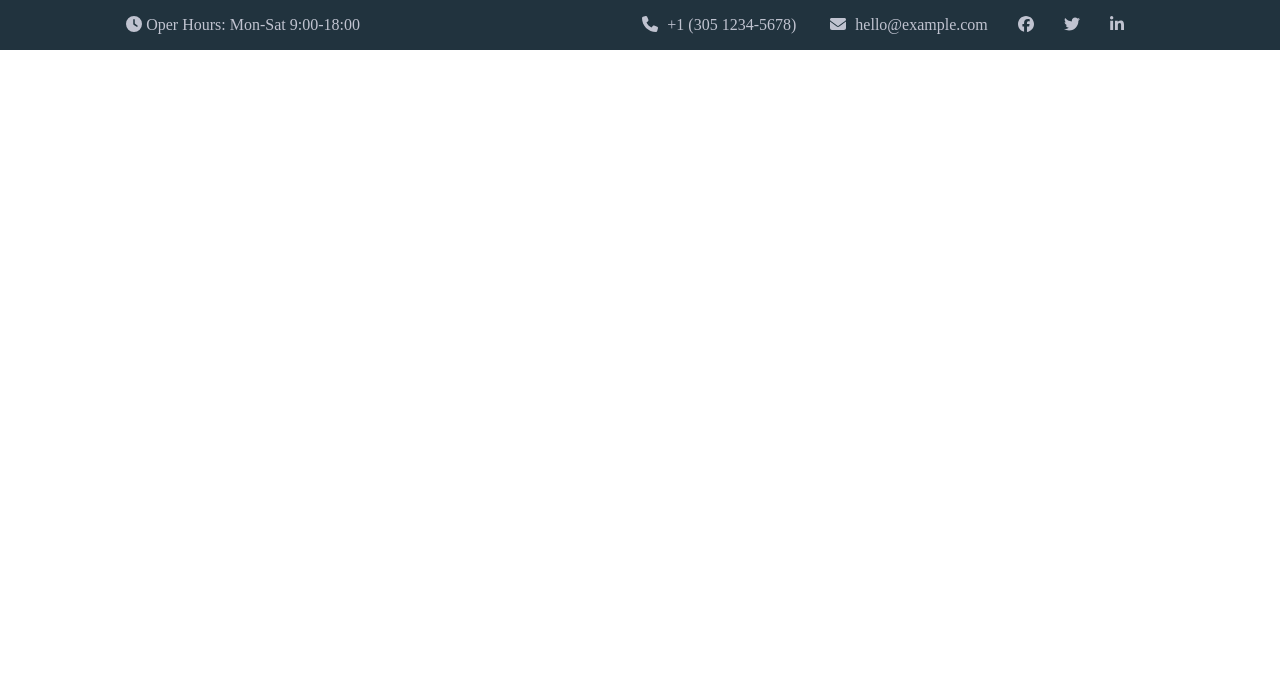
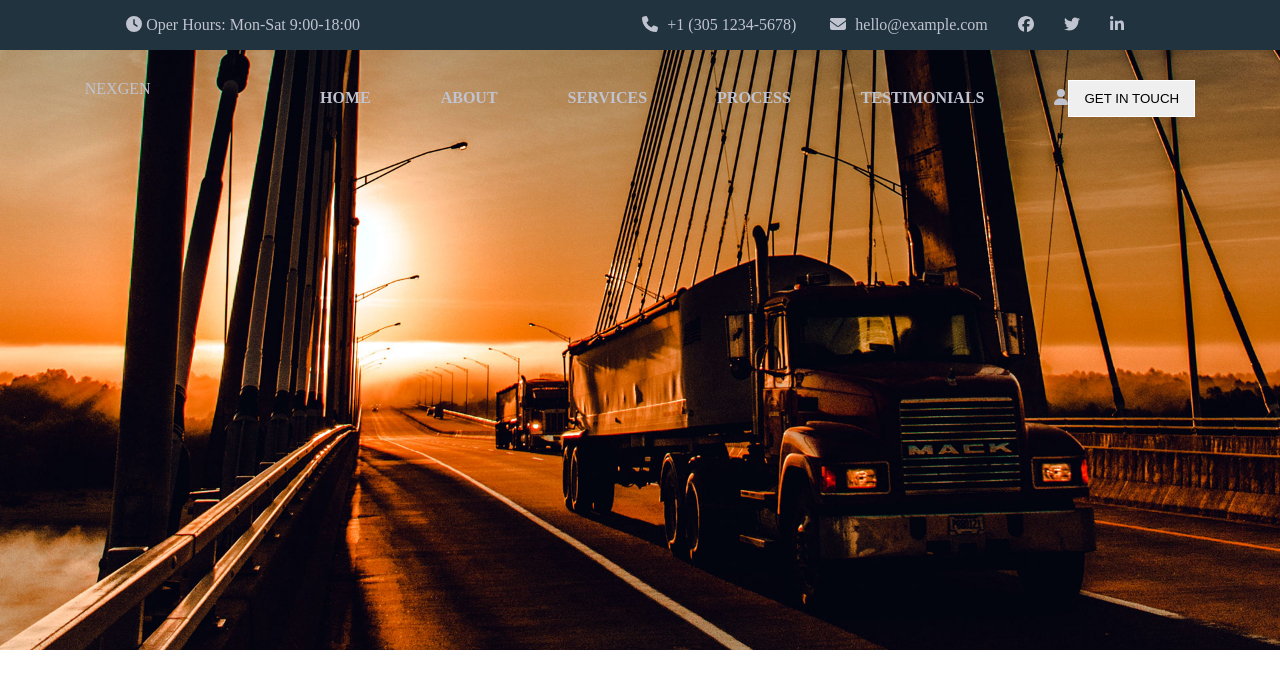
Before and after one commit to valentinaiori/proj-html-vuejs, a Vue app: page / in a window 1280 px wide. Shown: the top 688 px of the page. Built offline with nearby package versions, Linux system fonts and the light colour scheme.

Commit message:
Add link header

```diff
--- a/src/components/HeaderComponent.vue
+++ b/src/components/HeaderComponent.vue
@@ -12,11 +12,19 @@
                     <i class="fa-brands fa-twitter"></i>
                     <i class="fa-brands fa-linkedin-in"></i>
                 </div>
-
-
             </div>
         </div>
         <div class="cargo-transport">
+            <div>NEXGEN</div>
+            <div class="link-header">
+                <a href=""><strong>HOME</strong></a>
+                <a href=""><strong>ABOUT</strong></a>
+                <a href=""><strong>SERVICES</strong></a>
+                <a href=""><strong>PROCESS</strong></a>
+                <a href=""><strong>TESTIMONIALS</strong></a>
+                <i class="fa-solid fa-user"></i>
+                <button>GET IN TOUCH</button>
+            </div>
         </div>
     </header>
 
@@ -30,34 +38,60 @@ export default {
 </script>
 
 <style lang="scss" scoped>
-    header{
+header {
     color: #c0c3d0;
 }
+
 .bg-greydark {
     display: flex;
     align-items: center;
     background-color: #21333e;
     height: 50px;
-    a{
-        color:#c0c3d0;
+
+    a {
+        color: #c0c3d0;
         text-decoration: none;
     }
-     .fa-twitter, .fa-linkedin-in{
+
+    .fa-twitter,
+    .fa-linkedin-in {
         padding-right: 30px;
     }
-    .fa-facebook,{
+
+    .fa-facebook,
+    {
     padding-right: 30px;
     padding-left: 30px;
     }
 
-    .fa-phone, .fa-envelope{
+    .fa-phone,
+    .fa-envelope {
     padding-right: 5px;
     padding-left: 30px;
     }
+}
 
-}
+
 
 .cargo-transport {
     background-image: url(../assets/img/bg-9.jpg);
+    height: 600px;
+    width: 100%;
+    background-size: cover;
+    display: flex;
+    padding-top: 30px;
+}
+
+.link-header{
+    a{
+        color: #c0c3d0;
+        text-decoration: none;
+        padding-right: 70px;
+
+    }
+    button{
+        border: 1px solid white;
+        padding: 10px 15px;
+    }
 }
 </style>
```
Lines whose indentation alone changed are shown as unchanged.
